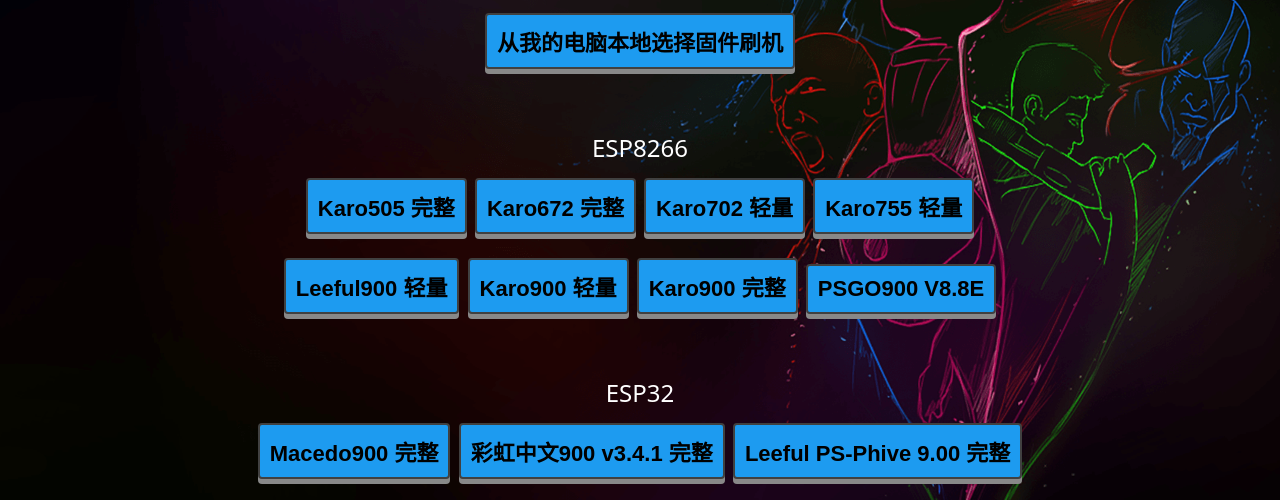
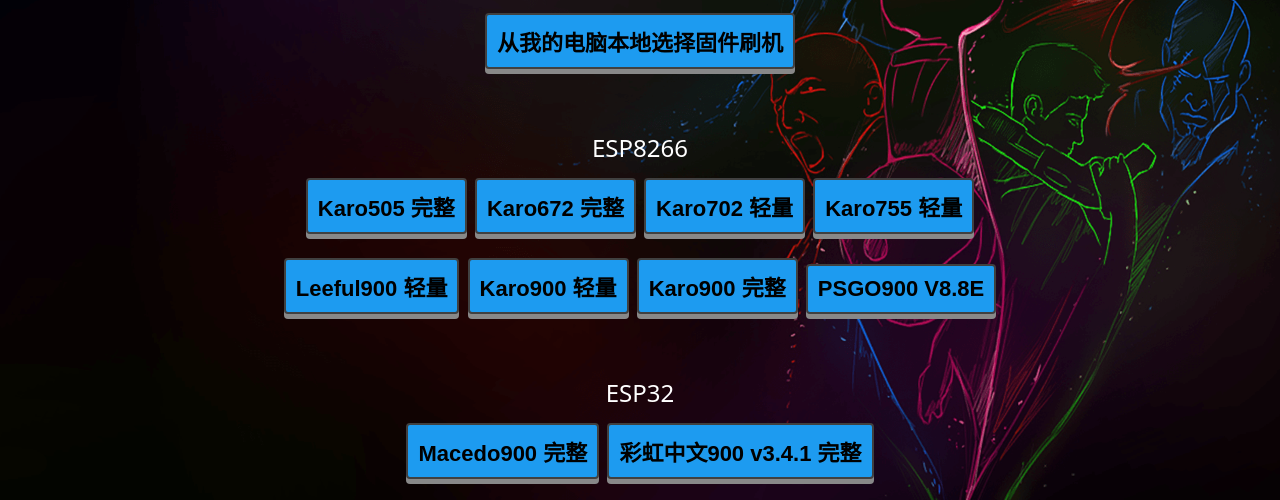
Before and after one commit to newpsgo/ESPWeb, a plain HTML site: page index.html in a window 1280 px wide. Shown: the part 264-764 px from the top of the page. Drawn offline with Linux system fonts and the light colour scheme.

Commit message:
Update index.html

```diff
--- a/index.html
+++ b/index.html
@@ -176,7 +176,7 @@
 <tr><td align="center">
 <button type="button" onclick="window.open('macedo900f32/index.html')";><font color=""> Macedo900 完整 </font></button>
 <button type="button" onclick="window.open('caihong900f32/index.html')";><font color=""> 彩虹中文900 v3.4.1 完整 </font></button>
-<button type="button" onclick="window.open('prb900l32/index.html')";><font color=""> Leeful PS-Phive 9.00 完整 </font></button>
+<!--<button type="button" onclick="window.open('prb900l32/index.html')";><font color=""> Leeful PS-Phive 9.00 完整 </font></button>-->
 
 
 </td></tr>
```
